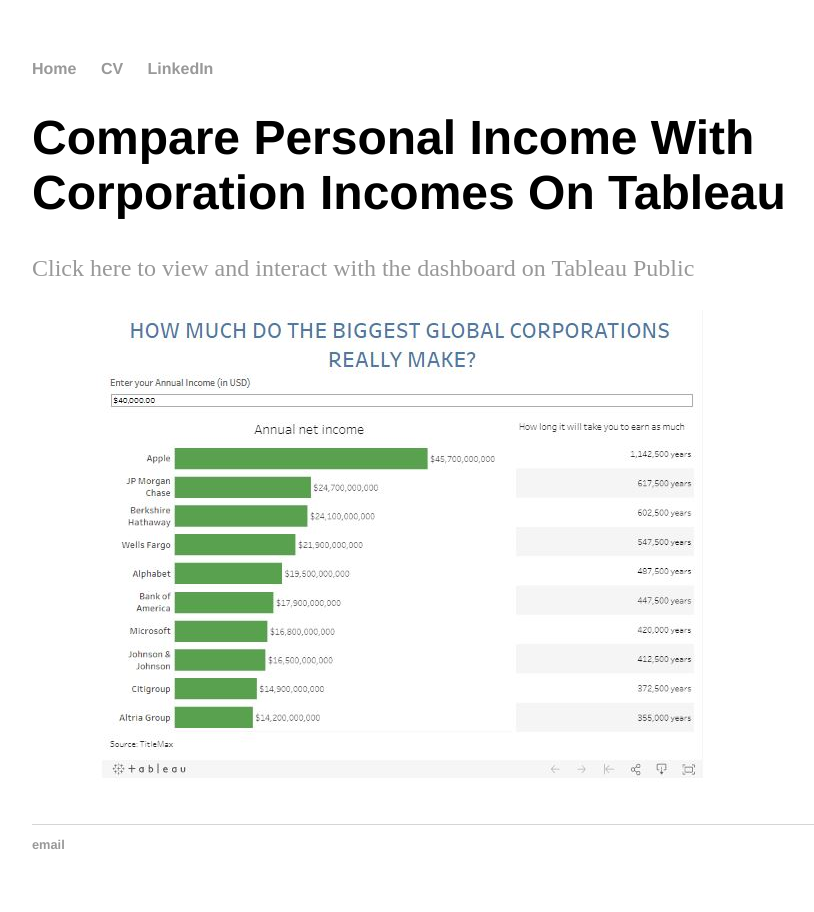
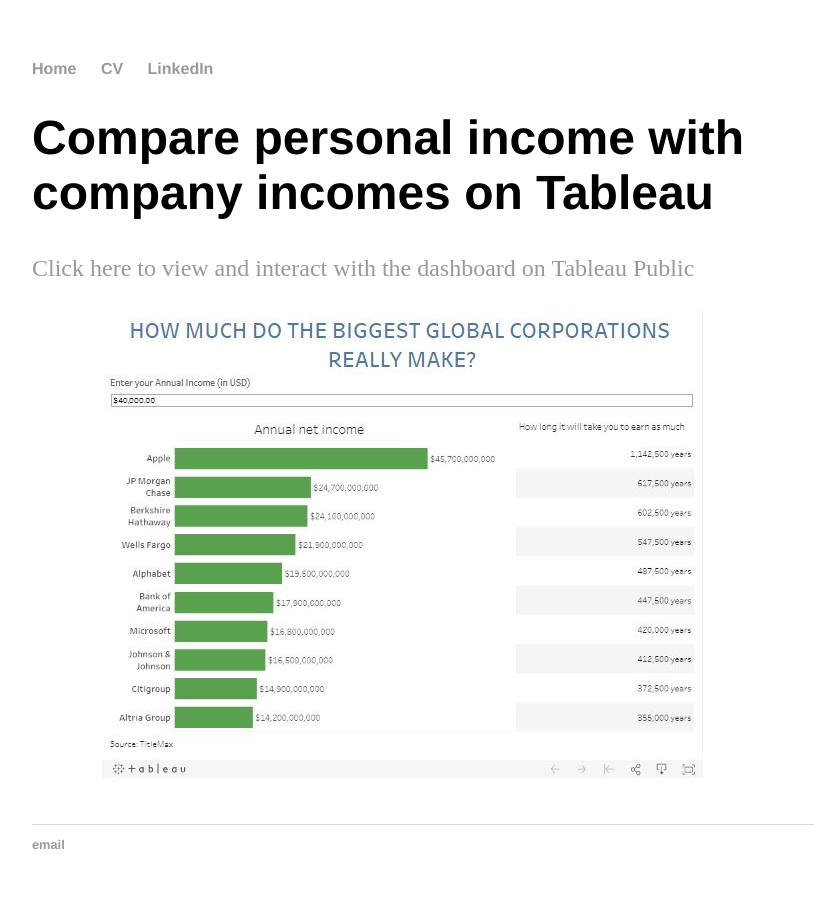
Before and after one commit to h2kh/h2kh.github.io, a Jekyll site: the page built from _posts/2019-06-06-Compare-personal-income-with-corporation-incomes-on-Tableau.md, in a window 1280 px wide. Shown: the whole page, without its empty margins (160-974 px from the left). Built offline with Jekyll 4.4.1, drawn with Linux system fonts in a browser that asks for light colours; our own code applies the rules of GitHub Pages for plain Markdown files; some of the changed lines change nothing that is shown.

Commit message:
Update 2019-06-06-Compare-personal-income-with-corporation-incomes-on-Tableau.md

```diff
--- a/_posts/2019-06-06-Compare-personal-income-with-corporation-incomes-on-Tableau.md
+++ b/_posts/2019-06-06-Compare-personal-income-with-corporation-incomes-on-Tableau.md
@@ -1,3 +1,8 @@
+---
+layout: post
+title: "Compare personal income with company incomes on Tableau "
+---
+
 [Click here to view and interact with the dashboard on Tableau Public](https://public.tableau.com/views/Comparingpersonalandcorporationincome/Dashboard?:embed=y&:display_count=yes&:origin=viz_share_link)
 
 ![Dashboard snapshot](/assets/tableaucorp.JPG)
```
